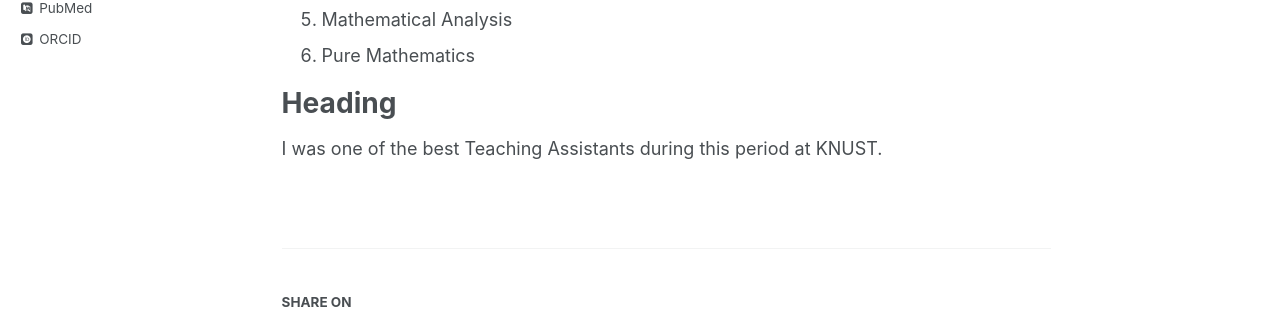
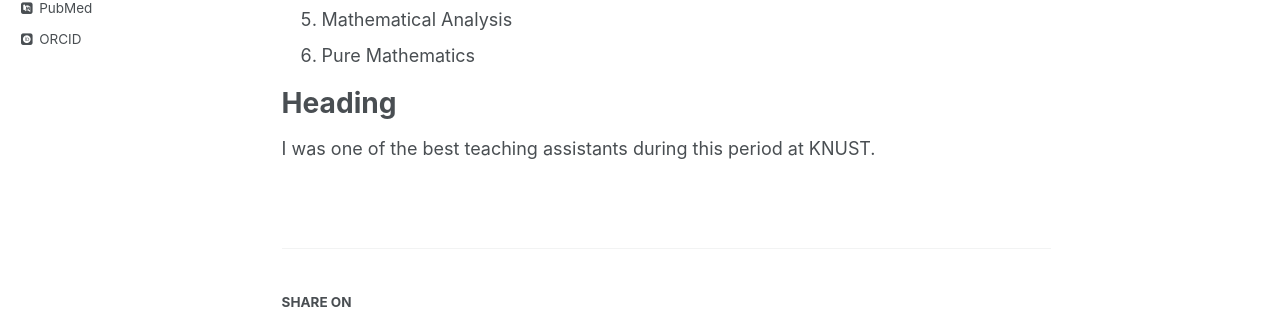
Before and after one commit to EmmanuelOwusu/EmmanuelOwusu.github.io, a Jekyll site: the page built from _teaching/2014-spring-teaching-1.md, in a window 1280 px wide and 1346 px high. Shown: the part 688-1007 px from the top of the window. Built offline with Jekyll 4.4.1, drawn with Linux system fonts in a browser that asks for light colours; some web fonts are replaced.

```diff
--- a/_teaching/2014-spring-teaching-1.md
+++ b/_teaching/2014-spring-teaching-1.md
@@ -29,4 +29,4 @@ Courses
 
 Heading
 ======
-I was one of the best Teaching Assistants during this period at KNUST.
+I was one of the best teaching assistants during this period at KNUST.
```
